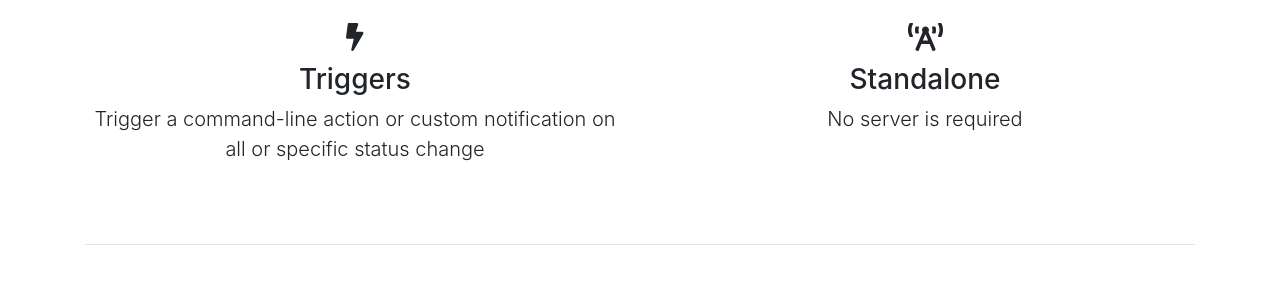
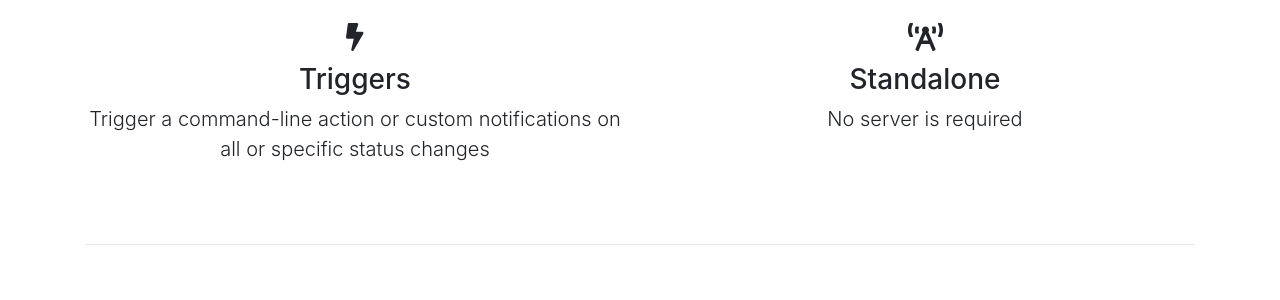
Before and after one commit to AnyStatus/anystatus.github.io, a Jekyll site: the page built from index.html, in a window 1280 px wide and 900 px high, scrolled down 3818 px. Shown: the part 153-453 px from the top of the window. Built offline with Jekyll 4.4.1, drawn with Linux system fonts in a browser that asks for light colours; comment, search, counter and statistics services are not loaded.

Commit message:
Mr Hyde was here …

```diff
--- a/index.html
+++ b/index.html
@@ -138,7 +138,7 @@ redirect_from: "/features"
         <div class="col-md-6 text-center">
             <h3><i class="fas fa-bolt"></i></h3>
             <h3>Triggers</h3>
-            <p class="lead">Trigger a command-line action or custom notification on all or specific status change</p>
+            <p class="lead">Trigger a command-line action or custom notifications on all or specific status changes</p>
         </div>
         <div class="container pt-5 pb-5 d-block d-md-none"><hr/></div>
         <div class="col-md-6 text-center">
```
